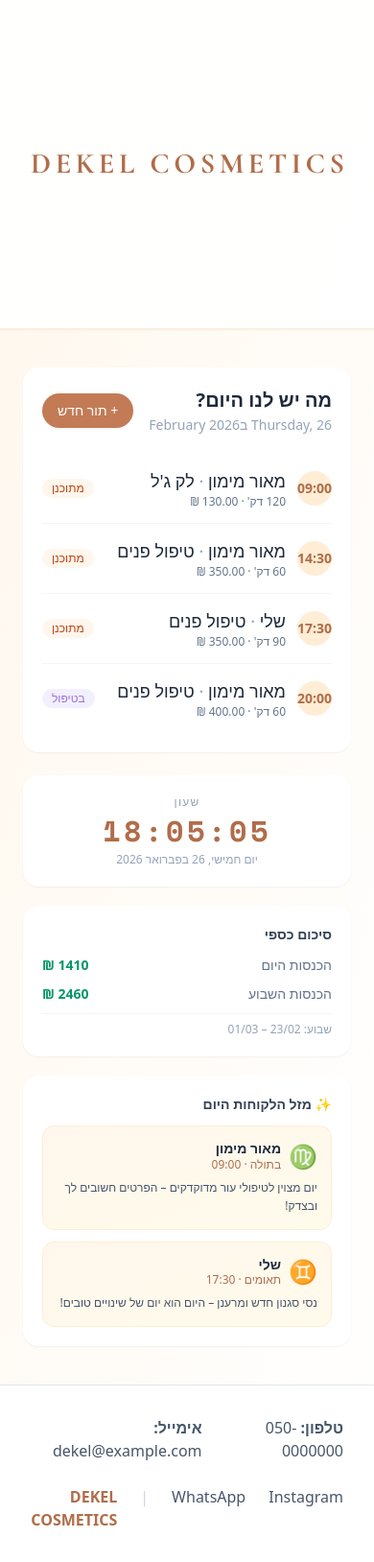
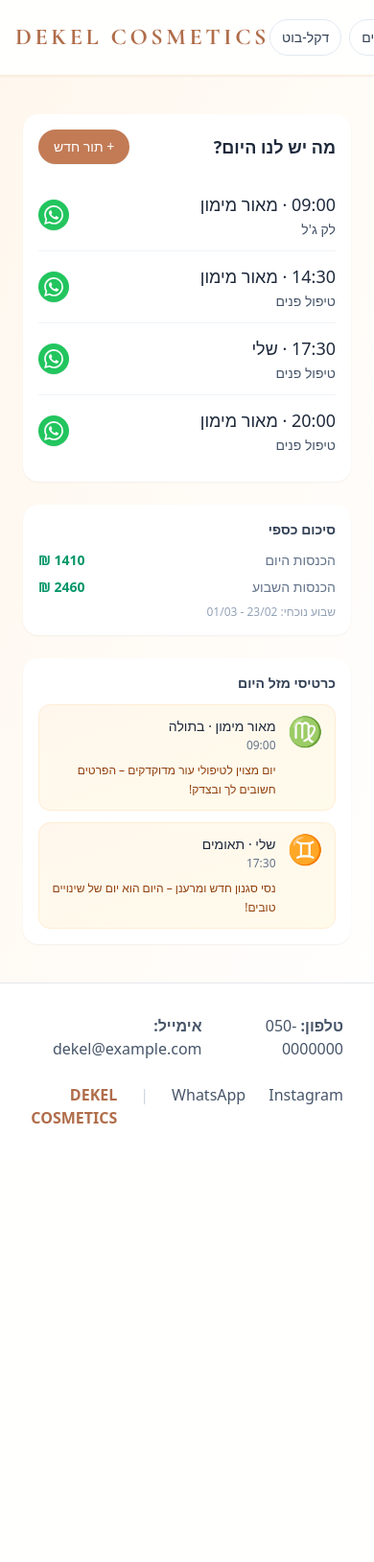
Before and after one commit to maormaimon15-pixel/Dekel_Cosmetics, a Django app: page / in a window 390 px wide. Shown: the whole page at 96% size. After the commit the page ends 1171 px from the top, so only its background shows below. Run offline with Django 5.2, Linux system fonts and the light colour scheme; data comes from the database, SQL or seed files in the repository; both versions use the stored data as it was after the commit; some libraries are stand-ins or nearby versions.

Commit message:
Fix navbar layout: single row, RTL ordering and allowed mobile access

```diff
--- a/Dekel_Cosmetics/settings.py
+++ b/Dekel_Cosmetics/settings.py
@@ -25,7 +25,7 @@ SECRET_KEY = 'django-insecure-0)s=eu6-tq(lni=n_u1+choh-nb*=(rg*yatlc#t95rjp15!qv
 # SECURITY WARNING: don't run with debug turned on in production!
 DEBUG = True
 
-ALLOWED_HOSTS = []
+ALLOWED_HOSTS = ['192.168.68.101','localhost']
 
 
 # Application definition
--- a/management/templates/management/dashboard.html
+++ b/management/templates/management/dashboard.html
@@ -4,71 +4,46 @@
 
 {% block content %}
 <div class="grid gap-6 lg:grid-cols-[2fr,1fr]">
-
-    <!-- ── Main: today's appointments ───────────────────────────────────── -->
-    <section class="bg-white rounded-2xl shadow-sm p-5 md:p-7">
-        <div class="flex items-center justify-between mb-5">
-            <div>
-                <h2 class="text-xl md:text-2xl font-semibold text-slate-800">מה יש לנו היום?</h2>
-                <p class="text-sm text-slate-400 mt-0.5">{{ today|date:"l, d בF Y" }}</p>
-            </div>
-            <a href="{% url 'management:appointment_list' %}"
-               class="inline-flex items-center gap-1 px-4 py-2 text-sm rounded-full bg-[#c27b55] text-white shadow-sm hover:bg-[#a9603f] transition">
+    <section class="bg-white rounded-2xl shadow-sm p-4 md:p-6">
+        <div class="flex items-center justify-between mb-4">
+            <h2 class="text-lg md:text-xl font-semibold text-slate-800">מה יש לנו היום?</h2>
+            <a href="{% url 'management:appointment_create' %}" class="inline-flex items-center gap-1 px-4 py-2 text-sm rounded-full bg-[#c27b55] text-white hover:bg-[#a9603f] shadow-sm transition font-medium">
                 + תור חדש
             </a>
         </div>
-
         {% if today_appointments %}
             <ul class="divide-y divide-slate-100">
                 {% for appt in today_appointments %}
-                <li class="py-3.5 flex items-center justify-between gap-3">
-                    <div class="flex items-center gap-3">
-                        <div class="w-9 h-9 rounded-full bg-orange-100 flex items-center justify-center text-sm font-bold text-[#b06d4a] shrink-0">
-                            {{ appt.start_time|date:"H:i" }}
-                        </div>
-                        <div>
-                            <p class="font-medium text-slate-800">
-                                {{ appt.client.name }}
-                                <span class="text-slate-400 font-normal">·</span>
+                    <li class="py-3 flex items-center justify-between gap-3">
+                        <div class="flex-1">
+                            <p class="font-medium text-slate-800 mb-0.5">
+                                {{ appt.start_time|time:"H:i" }} · {{ appt.client.name }}
+                            </p>
+                            <p class="text-sm text-slate-600">
                                 {{ appt.get_service_type_display }}
                             </p>
-                            <p class="text-xs text-slate-500">
-                                {{ appt.duration_minutes }} דק' · {{ appt.custom_price }} ₪
-                            </p>
                         </div>
-                    </div>
-                    <span class="inline-flex items-center px-2.5 py-0.5 rounded-full text-xs font-medium
-                        {% if appt.current_status == 'הושלם' %}bg-emerald-50 text-emerald-700
-                        {% elif appt.current_status == 'בטיפול' %}bg-violet-100 text-violet-700 animate-pulse
-                        {% else %}bg-orange-50 text-orange-700{% endif %}">
-                        {{ appt.current_status }}
-                    </span>
-                </li>
+                        <a href="https://wa.me/972{{ appt.client.phone|slice:"1:" }}?text=היי {{ appt.client.name }}, רציתי לאשר את התור שלך היום בשעה {{ appt.start_time|time:"H:i" }} 💅✨"
+                           target="_blank"
+                           rel="noopener noreferrer"
+                           class="flex items-center justify-center w-8 h-8 rounded-full bg-green-500 hover:bg-green-600 transition shadow-sm"
+                           title="אישור WhatsApp">
+                            <svg class="w-5 h-5 text-white" fill="currentColor" viewBox="0 0 24 24">
+                                <path d="M17.472 14.382c-.297-.149-1.758-.867-2.03-.967-.273-.099-.471-.148-.67.15-.197.297-.767.966-.94 1.164-.173.199-.347.223-.644.075-.297-.15-1.255-.463-2.39-1.475-.883-.788-1.48-1.761-1.653-2.059-.173-.297-.018-.458.13-.606.134-.133.298-.347.446-.52.149-.174.198-.298.298-.497.099-.198.05-.371-.025-.52-.075-.149-.669-1.612-.916-2.207-.242-.579-.487-.5-.669-.51-.173-.008-.371-.01-.57-.01-.198 0-.52.074-.792.372-.272.297-1.04 1.016-1.04 2.479 0 1.462 1.065 2.875 1.213 3.074.149.198 2.096 3.2 5.077 4.487.709.306 1.262.489 1.694.625.712.227 1.36.195 1.871.118.571-.085 1.758-.719 2.006-1.413.248-.694.248-1.289.173-1.413-.074-.124-.272-.198-.57-.347m-5.421 7.403h-.004a9.87 9.87 0 01-5.031-1.378l-.361-.214-3.741.982.998-3.648-.235-.374a9.86 9.86 0 01-1.51-5.26c.001-5.45 4.436-9.884 9.888-9.884 2.64 0 5.122 1.03 6.988 2.898a9.825 9.825 0 012.893 6.994c-.003 5.45-4.437 9.884-9.885 9.884m8.413-18.297A11.815 11.815 0 0012.05 0C5.495 0 .16 5.335.157 11.892c0 2.096.547 4.142 1.588 5.945L.057 24l6.305-1.654a11.882 11.882 0 005.683 1.448h.005c6.554 0 11.89-5.335 11.893-11.893a11.821 11.821 0 00-3.48-8.413Z"/>
+                            </svg>
+                        </a>
+                    </li>
                 {% endfor %}
             </ul>
         {% else %}
-            <div class="flex flex-col items-center justify-center py-10 gap-3 text-center">
-                <span class="text-5xl">🌸</span>
-                <p class="text-lg font-medium text-slate-600">יום חופשי! זמן לפינוק עצמי</p>
-                <p class="text-sm text-slate-400">אין תורים מתוכננים להיום.</p>
-            </div>
+            <p class="text-sm text-slate-500">אין תורים היום.</p>
         {% endif %}
     </section>
 
-    <!-- ── Sidebar ───────────────────────────────────────────────────────── -->
-    <aside class="space-y-5">
-
-        <!-- Clock -->
-        <section class="bg-white rounded-2xl shadow-sm p-5 flex flex-col items-center gap-1">
-            <p class="text-xs font-medium text-slate-400 uppercase tracking-widest">שעון</p>
-            <p id="live-clock" class="clock-font text-3xl font-bold text-[#b06d4a]">00:00:00</p>
-            <p id="live-date" class="text-xs text-slate-400"></p>
-        </section>
-
-        <!-- Finance summary -->
-        <section class="bg-white rounded-2xl shadow-sm p-5">
+    <aside class="space-y-6">
+        <section class="bg-white rounded-2xl shadow-sm p-4 md:p-6">
             <h3 class="text-sm font-semibold text-slate-700 mb-3">סיכום כספי</h3>
-            <dl class="space-y-2.5 text-sm">
+            <dl class="space-y-2 text-sm">
                 <div class="flex items-center justify-between">
                     <dt class="text-slate-500">הכנסות היום</dt>
                     <dd class="font-semibold text-emerald-600">{{ income_today }} ₪</dd>
@@ -77,57 +52,37 @@
                     <dt class="text-slate-500">הכנסות השבוע</dt>
                     <dd class="font-semibold text-emerald-600">{{ income_week }} ₪</dd>
                 </div>
-                <div class="pt-2 border-t border-slate-100 text-xs text-slate-400">
-                    שבוע: {{ start_week|date:"d/m" }} – {{ end_week|date:"d/m" }}
+                <div class="mt-3 text-xs text-slate-400">
+                    שבוע נוכחי: {{ start_week|date:"d/m" }} - {{ end_week|date:"d/m" }}
                 </div>
             </dl>
         </section>
 
-        <!-- Zodiac cards -->
         {% if zodiac_cards %}
-        <section class="bg-white rounded-2xl shadow-sm p-5">
-            <h3 class="text-sm font-semibold text-slate-700 mb-3">✨ מזל הלקוחות היום</h3>
+        <section class="bg-white rounded-2xl shadow-sm p-4 md:p-6">
+            <h3 class="text-sm font-semibold text-slate-700 mb-3">כרטיסי מזל היום</h3>
             <div class="space-y-3">
                 {% for card in zodiac_cards %}
-                <div class="rounded-xl bg-gradient-to-br from-orange-50 to-amber-50 border border-orange-100 p-3.5">
-                    <div class="flex items-center gap-2 mb-1.5">
-                        <span class="text-2xl leading-none">{{ card.symbol }}</span>
-                        <div>
-                            <p class="font-semibold text-slate-800 text-sm leading-tight">{{ card.name }}</p>
-                            <p class="text-xs text-[#b06d4a] font-medium">{{ card.sign }} · {{ card.time|date:"H:i" }}</p>
+                <div class="p-3 rounded-xl bg-gradient-to-br from-orange-50 to-amber-50 border border-orange-100">
+                    <div class="flex items-start gap-3">
+                        <div class="text-3xl leading-none">{{ card.symbol }}</div>
+                        <div class="flex-1 min-w-0">
+                            <p class="font-medium text-slate-800 text-sm">
+                                {{ card.name }} · {{ card.sign }}
+                            </p>
+                            <p class="text-xs text-slate-500 mt-0.5">
+                                {{ card.time|time:"H:i" }}
+                            </p>
+                            <p class="text-xs text-amber-800 mt-2 leading-relaxed">
+                                {{ card.tip }}
+                            </p>
                         </div>
                     </div>
-                    <p class="text-xs text-slate-600 leading-relaxed">{{ card.tip }}</p>
                 </div>
                 {% endfor %}
             </div>
         </section>
-        {% else %}
-        <section class="bg-white rounded-2xl shadow-sm p-5">
-            <h3 class="text-sm font-semibold text-slate-700 mb-2">✨ מזל הלקוחות היום</h3>
-            <p class="text-xs text-slate-400">
-                כדי לראות את מזל הלקוחות, הוסיפי תאריך לידה בכרטיס הלקוחה.
-            </p>
-        </section>
         {% endif %}
-
     </aside>
 </div>
-
-<script>
-  (function () {
-    const clockEl = document.getElementById('live-clock');
-    const dateEl  = document.getElementById('live-date');
-    const DAYS    = ['ראשון','שני','שלישי','רביעי','חמישי','שישי','שבת'];
-    const MONTHS  = ['ינואר','פברואר','מרץ','אפריל','מאי','יוני','יולי','אוגוסט','ספטמבר','אוקטובר','נובמבר','דצמבר'];
-    function pad(n) { return String(n).padStart(2, '0'); }
-    function tick() {
-      const now = new Date();
-      if (clockEl) clockEl.textContent = pad(now.getHours()) + ':' + pad(now.getMinutes()) + ':' + pad(now.getSeconds());
-      if (dateEl)  dateEl.textContent  = 'יום ' + DAYS[now.getDay()] + ', ' + now.getDate() + ' ב' + MONTHS[now.getMonth()] + ' ' + now.getFullYear();
-    }
-    tick();
-    setInterval(tick, 1000);
-  })();
-</script>
 {% endblock %}
--- a/management/urls.py
+++ b/management/urls.py
@@ -9,6 +9,8 @@ urlpatterns = [
     path("clients/new/", views.client_create, name="client_create"),
     path("clients/new-ajax/", views.client_create_ajax, name="client_create_ajax"),
     path("clients/<int:pk>/", views.client_detail, name="client_detail"),
+    path("clients/<int:pk>/edit/", views.client_edit, name="client_edit"),
+    path("clients/<int:pk>/delete/", views.client_delete, name="client_delete"),
     path("appointments/", views.appointment_list, name="appointment_list"),
     path("appointments/new/", views.appointment_create, name="appointment_create"),
     path("finance/", views.finance_dashboard, name="finance_dashboard"),
--- a/management/views.py
+++ b/management/views.py
@@ -157,6 +157,39 @@ def client_create(request):
             return redirect("management:client_list")
 
     return render(request, "management/client_form.html", _get_base_context())
+
+
+def client_edit(request, pk):
+    client = get_object_or_404(Client, pk=pk)
+    if request.method == "POST":
+        name = (request.POST.get("name") or "").strip()
+        phone = (request.POST.get("phone") or "").strip()
+        email = (request.POST.get("email") or "").strip() or None
+        age_raw = (request.POST.get("age") or "").strip()
+        birth_date = request.POST.get("birth_date") or None
+        notes = request.POST.get("notes") or ""
+
+        age = int(age_raw) if age_raw.isdigit() else None
+
+        if name and phone:
+            client.name = name
+            client.phone = phone
+            client.email = email
+            client.age = age
+            client.birth_date = birth_date or None
+            client.notes = notes
+            client.save()
+            return redirect("management:client_list")
+
+    return render(request, "management/client_form.html", _get_base_context() | {"client": client})
+
+
+def client_delete(request, pk):
+    client = get_object_or_404(Client, pk=pk)
+    if request.method == "POST":
+        client.delete()
+        return redirect("management:client_list")
+    return redirect("management:client_list")
 
 
 # ── Appointments ───────────────────────────────────────────────────────────────
--- a/templates/base.html
+++ b/templates/base.html
@@ -44,36 +44,51 @@
 <div class="flex flex-col min-h-screen">
 
   <header class="sticky top-0 z-40 bg-white/90 backdrop-blur-md shadow-sm border-b border-orange-100">
-        <div dir="ltr" class="max-w-7xl mx-auto px-8 py-5 flex flex-row items-center justify-between gap-8">
+    <div class="max-w-7xl mx-auto px-4 py-5 flex flex-row-reverse items-center justify-between">
 
         <div class="shrink-0 flex items-center">
             <a href="{% url 'management:dashboard' %}">
-                    <h1 class="logo-font text-3xl md:text-5xl font-bold text-[#b06d4a] uppercase leading-tight">
+                <h1 class="logo-font text-2xl md:text-4xl font-bold text-[#b06d4a] uppercase leading-tight">
                     DEKEL COSMETICS
                 </h1>
             </a>
         </div>
 
-            <nav class="flex flex-wrap gap-3 text-base md:text-lg">
+        <nav class="flex flex-row flex-nowrap gap-2 text-sm md:text-base">
+
             <a href="{% url 'management:dashboard' %}"
-                   class="px-6 py-2.5 rounded-full border transition shadow-sm hover:shadow-md hover:scale-[1.03]
+               class="whitespace-nowrap px-4 py-2 rounded-full border transition shadow-sm hover:shadow-md hover:scale-[1.02]
                {% if request.resolver_match.url_name == 'dashboard' %}
-                        bg-[#c27b55] border-[#c27b55] text-white font-bold shadow-md
+                    bg-[#c27b55] border-[#c27b55] text-white font-bold
                {% else %}
                     bg-[#f5e6da] border-[#ddb99a] text-[#7c3a1e] font-semibold hover:bg-[#efd5c0]
                {% endif %}">
                 עמוד הבית
             </a>
 
-                <a href="{% url 'management:appointment_list' %}" class="px-5 py-2.5 rounded-full border border-slate-200 text-slate-700 bg-white/70 transition hover:shadow-md hover:bg-white hover:scale-[1.03] {% if request.resolver_match.url_name == 'appointment_list' %}border-2 border-[#c27b55] font-bold{% endif %}">תורים</a>
-                <a href="{% url 'management:client_list' %}" class="px-5 py-2.5 rounded-full border border-slate-200 text-slate-700 bg-white/70 transition hover:shadow-md hover:bg-white hover:scale-[1.03] {% if 'client' in request.resolver_match.url_name %}border-2 border-[#c27b55] font-bold{% endif %}">לקוחות</a>
-                <a href="{% url 'management:finance_dashboard' %}" class="px-5 py-2.5 rounded-full border border-slate-200 text-slate-700 bg-white/70 transition hover:shadow-md hover:bg-white hover:scale-[1.03] {% if request.resolver_match.url_name == 'finance_dashboard' %}border-2 border-[#c27b55] font-bold{% endif %}">כספים</a>
-                <a href="{% url 'management:ai_chat' %}" class="px-5 py-2.5 rounded-full border border-slate-200 text-slate-700 bg-white/70 transition hover:shadow-md hover:bg-white hover:scale-[1.03] {% if request.resolver_match.url_name == 'ai_chat' %}border-2 border-[#c27b55] font-bold{% endif %}">דקל-בוט</a>
+            <a href="{% url 'management:appointment_list' %}"
+               class="whitespace-nowrap px-3 py-2 rounded-full border border-slate-200 text-slate-700 bg-white/70 transition hover:shadow-md hover:bg-white hover:scale-[1.02] {% if request.resolver_match.url_name == 'appointment_list' %}border-2 border-[#c27b55] font-bold{% endif %}">
+                תורים
+            </a>
+
+            <a href="{% url 'management:client_list' %}"
+               class="whitespace-nowrap px-3 py-2 rounded-full border border-slate-200 text-slate-700 bg-white/70 transition hover:shadow-md hover:bg-white hover:scale-[1.02] {% if 'client' in request.resolver_match.url_name %}border-2 border-[#c27b55] font-bold{% endif %}">
+                לקוחות
+            </a>
+
+            <a href="{% url 'management:finance_dashboard' %}"
+               class="whitespace-nowrap px-3 py-2 rounded-full border border-slate-200 text-slate-700 bg-white/70 transition hover:shadow-md hover:bg-white hover:scale-[1.02] {% if request.resolver_match.url_name == 'finance_dashboard' %}border-2 border-[#c27b55] font-bold{% endif %}">
+                כספים
+            </a>
+
+            <a href="{% url 'management:ai_chat' %}"
+               class="whitespace-nowrap px-3 py-2 rounded-full border border-slate-200 text-slate-700 bg-white/70 transition hover:shadow-md hover:bg-white hover:scale-[1.02] {% if request.resolver_match.url_name == 'ai_chat' %}border-2 border-[#c27b55] font-bold{% endif %}">
+                דקל-בוט
+            </a>
         </nav>
 
     </div>
 </header>
-
     <main class="flex-1 max-w-7xl mx-auto w-full px-6 py-10 text-lg md:text-xl">
         {% block content %}{% endblock %}
     </main>
@@ -93,5 +108,15 @@
         </div>
     </footer>
 </div>
+<script>
+  function updateClock() {
+      const now = new Date();
+      const timeStr = now.toLocaleTimeString('he-IL', { hour: '2-digit', minute: '2-digit', second: '2-digit', hour12: false });
+      const clockElement = document.getElementById('digital-clock');
+      if (clockElement) clockElement.textContent = timeStr;
+  }
+  setInterval(updateClock, 1000);
+  updateClock();
+</script>
 </body>
 </html>
```
Also changed, not shown: management/templates/management/appointment_list.html (+8 -2 lines), management/templates/management/client_list.html (+16 -5 lines), db.sqlite3. Lines whose indentation alone changed are shown as unchanged.
